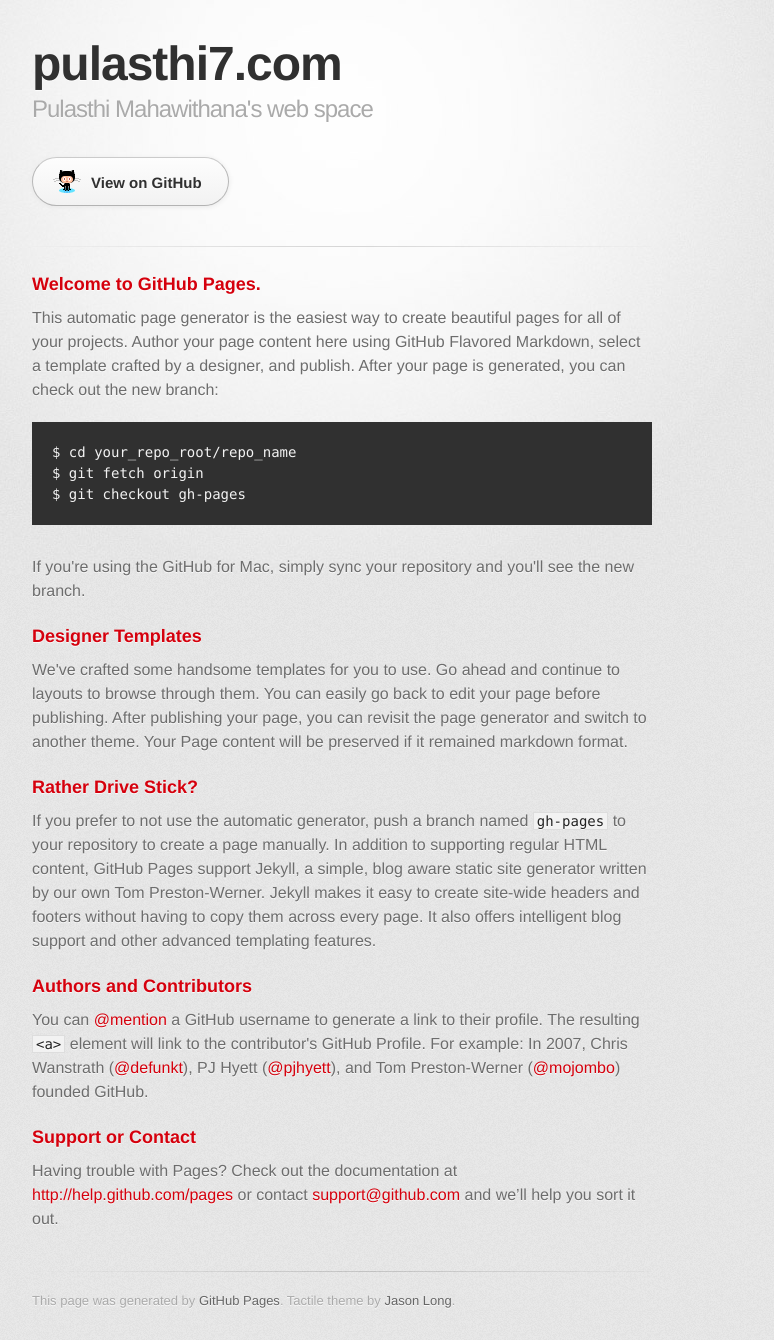
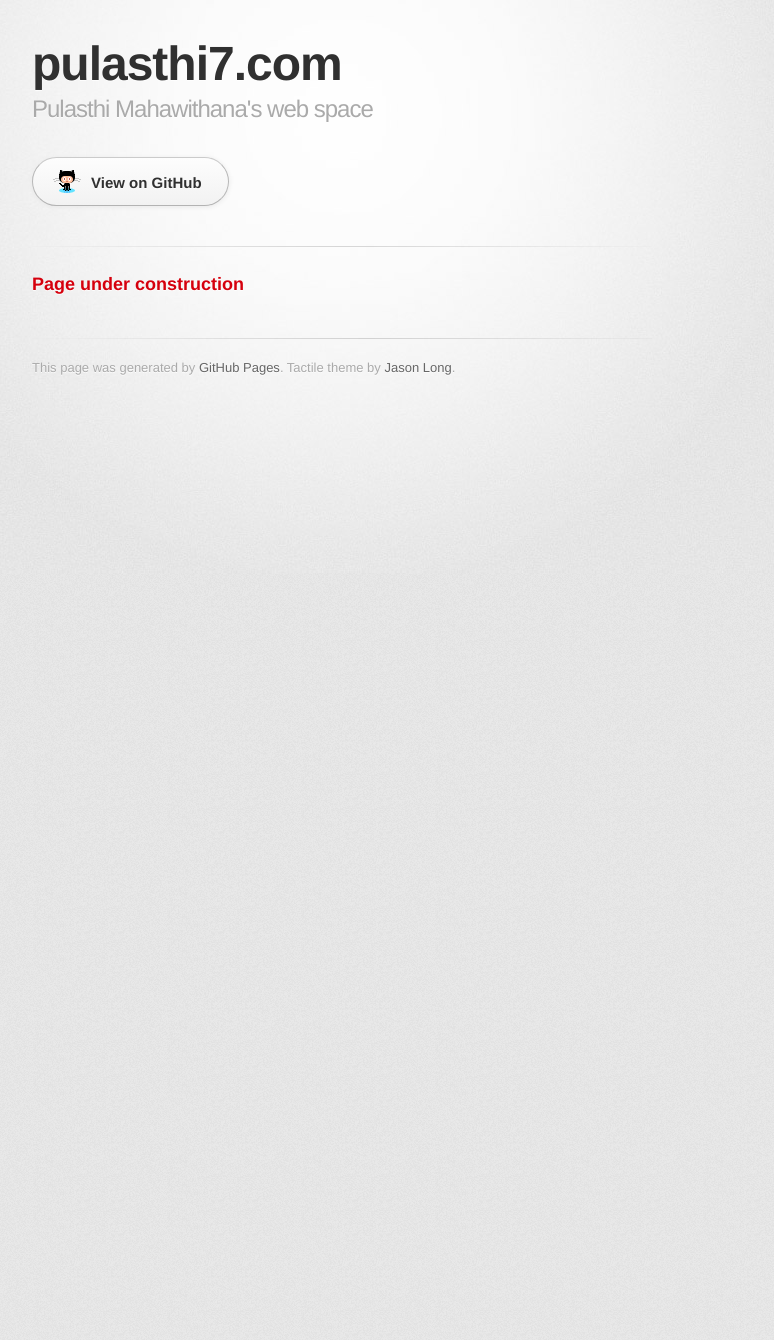
Before and after one commit to pulasthi7/pulasthi7.github.io, a Jekyll site: the page index.html, which Jekyll copies as it is, in a window 1280 px wide. Shown: the whole page, without its empty margins (298-1072 px from the left). Built offline with Jekyll 4.4.1, drawn with Linux system fonts in a browser that asks for light colours; some web fonts are replaced; Markdown is read by kramdown in place of the engine named in the settings; after the commit the page ends 900 px from its top, so only the background shows below that.

Commit message:
removed default contents

```diff
--- a/index.html
+++ b/index.html
@@ -29,37 +29,7 @@
         <hr>
 
         <section id="main_content">
-          <h3>
-<a name="welcome-to-github-pages" class="anchor" href="#welcome-to-github-pages"><span class="octicon octicon-link"></span></a>Welcome to GitHub Pages.</h3>
-
-<p>This automatic page generator is the easiest way to create beautiful pages for all of your projects. Author your page content here using GitHub Flavored Markdown, select a template crafted by a designer, and publish. After your page is generated, you can check out the new branch:</p>
-
-<pre><code>$ cd your_repo_root/repo_name
-$ git fetch origin
-$ git checkout gh-pages
-</code></pre>
-
-<p>If you're using the GitHub for Mac, simply sync your repository and you'll see the new branch.</p>
-
-<h3>
-<a name="designer-templates" class="anchor" href="#designer-templates"><span class="octicon octicon-link"></span></a>Designer Templates</h3>
-
-<p>We've crafted some handsome templates for you to use. Go ahead and continue to layouts to browse through them. You can easily go back to edit your page before publishing. After publishing your page, you can revisit the page generator and switch to another theme. Your Page content will be preserved if it remained markdown format.</p>
-
-<h3>
-<a name="rather-drive-stick" class="anchor" href="#rather-drive-stick"><span class="octicon octicon-link"></span></a>Rather Drive Stick?</h3>
-
-<p>If you prefer to not use the automatic generator, push a branch named <code>gh-pages</code> to your repository to create a page manually. In addition to supporting regular HTML content, GitHub Pages support Jekyll, a simple, blog aware static site generator written by our own Tom Preston-Werner. Jekyll makes it easy to create site-wide headers and footers without having to copy them across every page. It also offers intelligent blog support and other advanced templating features.</p>
-
-<h3>
-<a name="authors-and-contributors" class="anchor" href="#authors-and-contributors"><span class="octicon octicon-link"></span></a>Authors and Contributors</h3>
-
-<p>You can <a href="https://github.com/blog/821" class="user-mention">@mention</a> a GitHub username to generate a link to their profile. The resulting <code>&lt;a&gt;</code> element will link to the contributor's GitHub Profile. For example: In 2007, Chris Wanstrath (<a href="https://github.com/defunkt" class="user-mention">@defunkt</a>), PJ Hyett (<a href="https://github.com/pjhyett" class="user-mention">@pjhyett</a>), and Tom Preston-Werner (<a href="https://github.com/mojombo" class="user-mention">@mojombo</a>) founded GitHub.</p>
-
-<h3>
-<a name="support-or-contact" class="anchor" href="#support-or-contact"><span class="octicon octicon-link"></span></a>Support or Contact</h3>
-
-<p>Having trouble with Pages? Check out the documentation at <a href="http://help.github.com/pages">http://help.github.com/pages</a> or contact <a href="mailto:support@github.com">support@github.com</a> and we’ll help you sort it out.</p>
+        <h3> Page under construction </h3>
         </section>
 
         <footer>
```
